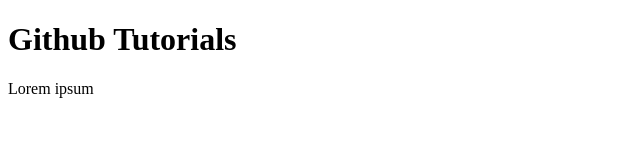
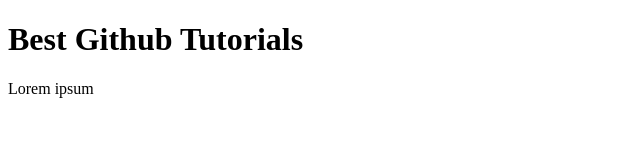
Before and after one commit to sharique556/Learning_github, a plain HTML site: page index.html in a window 1280 px wide. Shown: the whole page, without its empty margins (0-640 px from the left). Drawn offline with Linux system fonts and the light colour scheme.

Commit message:
main heading

```diff
--- a/index.html
+++ b/index.html
@@ -7,7 +7,7 @@
     <title>Github</title>
 </head>
 <body>
-    <h1>Github Tutorials</h1>
+    <h1>Best Github Tutorials</h1>
     <p>Lorem ipsum</p>
 </body>
 </html>
```
